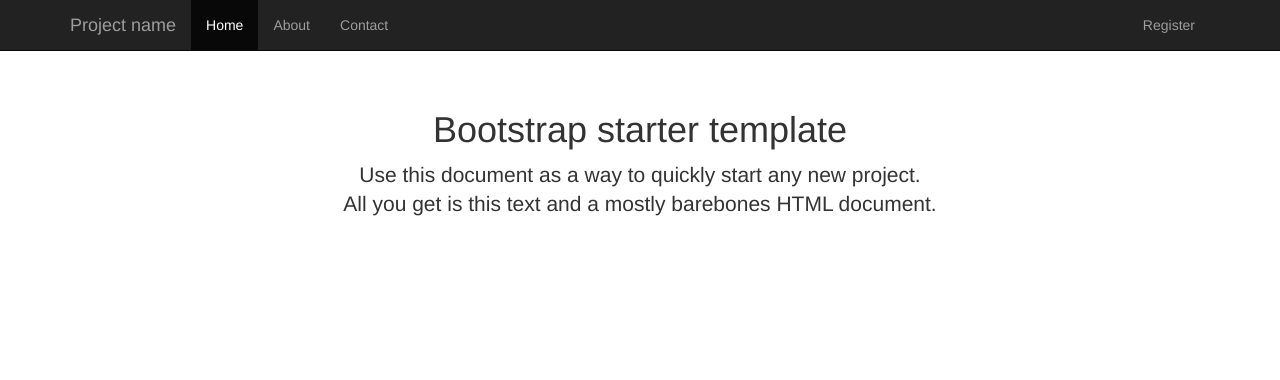
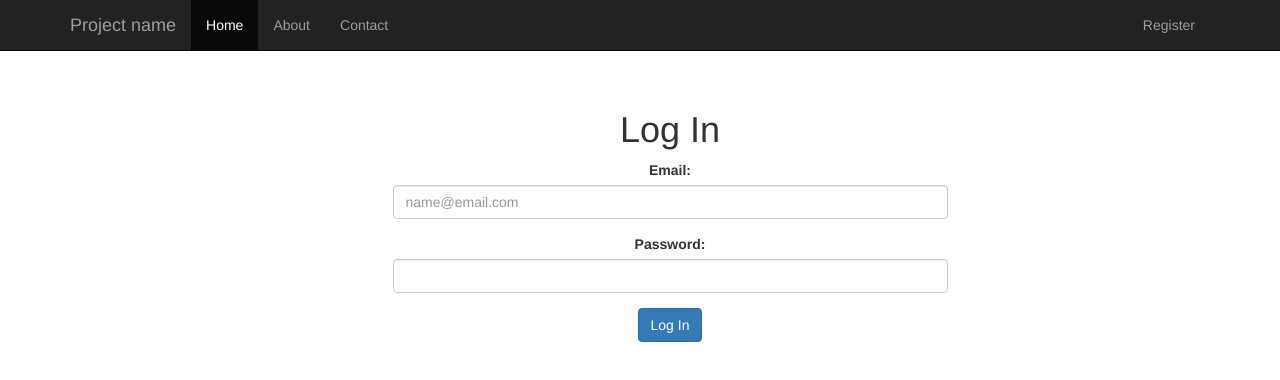
Before and after one commit to AlexJCarstensen/ITTWEB-FitnessAppAngular2, an Angular app: page / in a window 1280 px wide. Shown: the top 380 px of the page. Built offline with nearby package versions, Linux system fonts and the light colour scheme.

Commit message:
register

```diff
--- a/src/app/app.component.css
+++ b/src/app/app.component.css
@@ -27,6 +27,3 @@
   color: #039be5;
 <<<<<<< HEAD
 }*/
-=======
-}*/
->>>>>>> 0c9663ab4d8abc5c81e549d12a3122e8c168457d
--- a/src/app/app.component.html
+++ b/src/app/app.component.html
@@ -21,7 +21,7 @@
 
             <div class="collapase navbar-collapse navbar-right">
                 <ul class="nav navbar-nav">
-                    <li><a href="/register">Register</a></li>
+                    <li><a routerLink="/register" routerLinkActive="active">Register</a></li>
                 </ul>
             </div>
             <!--/.nav-collapse -->
@@ -31,9 +31,9 @@
 <div class="container">
 
     <div class="starter-template">
-        <h1>Bootstrap starter template</h1>
-        <p class="lead">Use this document as a way to quickly start any new project.<br> All you get is this text and a mostly barebones HTML document.</p>
-    </div>
+      <router-outlet></router-outlet>
+        </div>
 
 </div>
+
 <!-- /.container -->
--- a/src/app/routes/app-routing.module.ts
+++ b/src/app/routes/app-routing.module.ts
@@ -8,7 +8,7 @@
 
 const routes: Routes = [
   { path: '', component: LoginComponent},
-  {path: 'register', component: RegisterComponent},
+  { path: 'register', component: RegisterComponent},
   { path: 'workouts',     component: WorkoutsComponent },
   { path: 'exercises',  component: ExercisesComponent}
 ];
```
